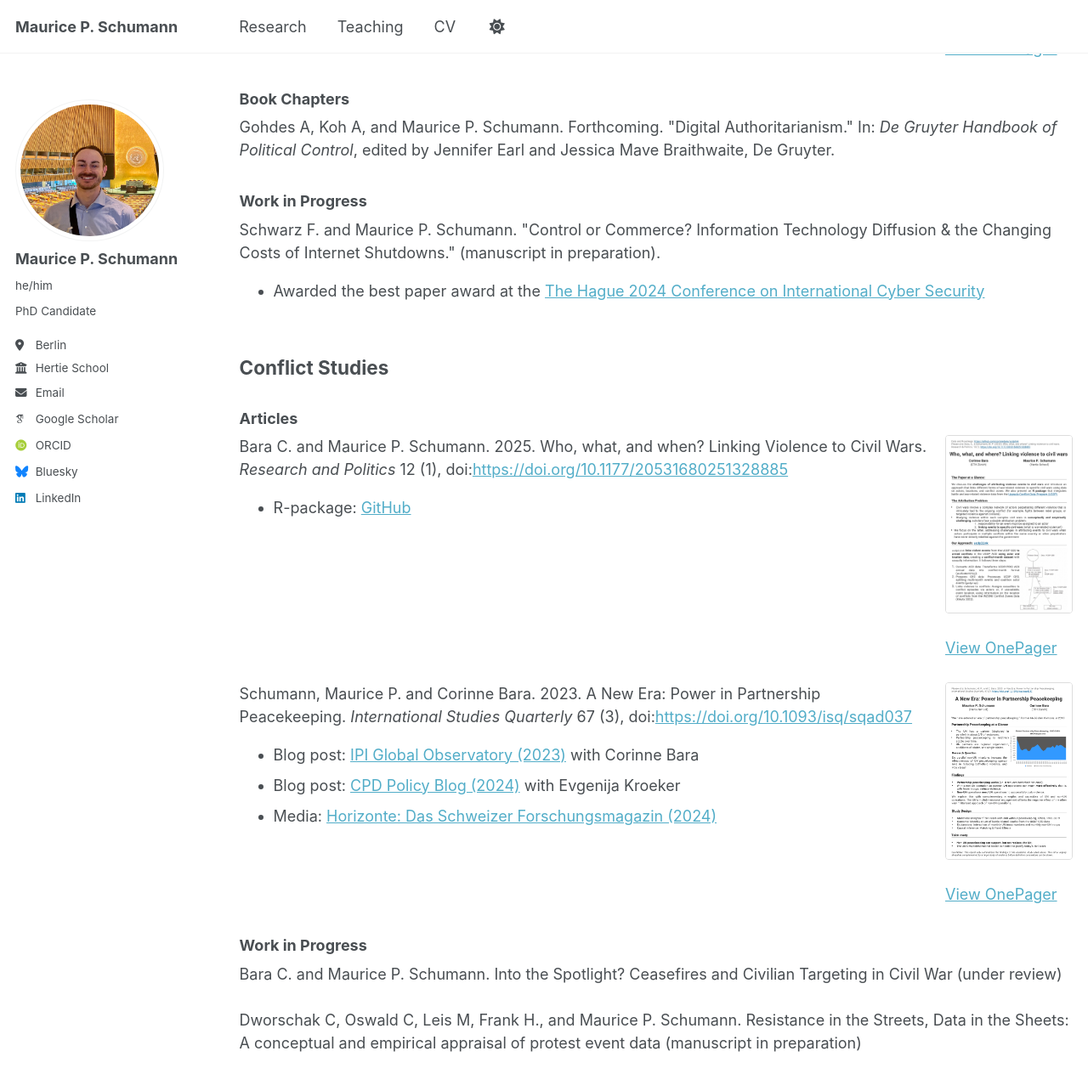
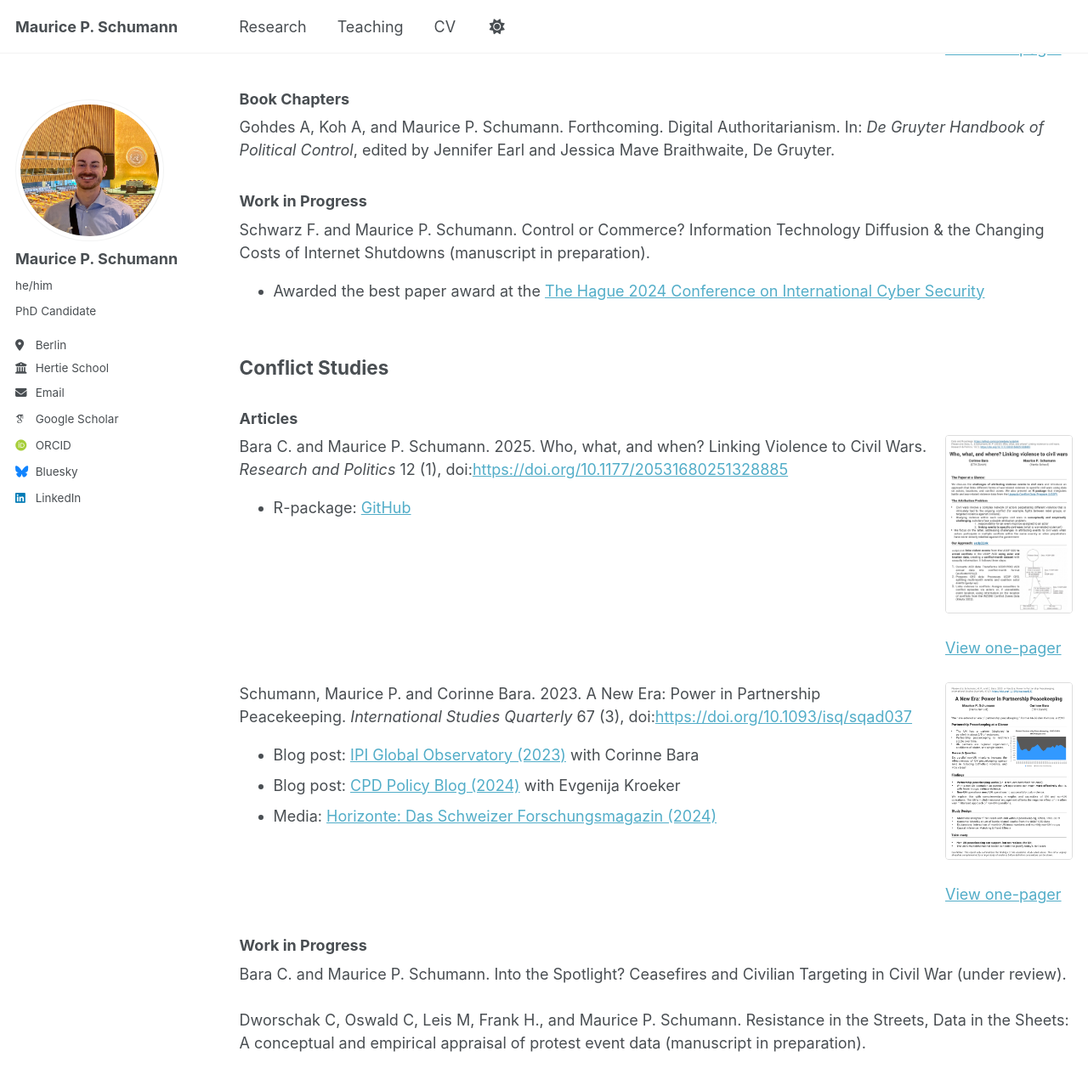
Before and after one commit to mpschumann/mpschumann.github.io, a Jekyll site: the page built from _pages/research.md, in a window 1280 px wide and 1400 px high, scrolled down 645 px. Shown: the top 1277 px of the window at 85% size. Built offline with Jekyll 4.4.1, drawn with Linux system fonts in a browser that asks for light colours; some web fonts are replaced; a script that is not in the unit is left out; some of the changed text lies outside the part shown.

Commit message:
researchupdate

```diff
--- a/_pages/research.md
+++ b/_pages/research.md
@@ -35,10 +35,10 @@ I am a comparative political scientist who works primarily with quantitative met
 
 <div class="publication-entry">
   <div class="info">
-    Schumann, M.P. (2025). “Legalizing Control: The Rise of Restrictive Internet Regulation.” <em>Democratization</em>, 1–26.
+    Schumann, M.P. (2025). Legalizing Control: The Rise of Restrictive Internet Regulation. <em>Democratization</em>, 1–26.
     doi:<a href="https://doi.org/10.1080/13510347.2025.2503370">10.1080/13510347.2025.2503370</a><br>
     <ul>
-      <li><a href="https://dataverse.harvard.edu/">Replication Material: Dataverse</a></li>
+      <li><a href="https://dataverse.harvard.edu/dataset.xhtml?persistentId=doi:10.7910/DVN/UNASYJ">Replication Material: Dataverse</a></li>
     </ul>
   </div>
   <div class="thumb">
@@ -46,7 +46,7 @@ I am a comparative political scientist who works primarily with quantitative met
       <img src="/images/onepagers/Schumann-2025-1pager.png" alt="1-Pager thumbnail" />
     </a>
     <br>
-    <a href="/images/onepagers/Schumann-2025-1pager.pdf" target="_blank">View OnePager</a>
+    <a href="/images/onepagers/Schumann-2025-1pager.pdf" target="_blank">View one-pager</a>
   </div>
 </div>
 
@@ -54,7 +54,7 @@ I am a comparative political scientist who works primarily with quantitative met
 
 <div class="publication-entry">
   <div class="info">
-    Gohdes A, Koh A, and Maurice P. Schumann. Forthcoming. "Digital Authoritarianism." In: <em>De Gruyter Handbook of Political Control</em>, edited by Jennifer Earl and Jessica Mave Braithwaite, De Gruyter.
+    Gohdes A, Koh A, and Maurice P. Schumann. Forthcoming. Digital Authoritarianism. In: <em>De Gruyter Handbook of Political Control</em>, edited by Jennifer Earl and Jessica Mave Braithwaite, De Gruyter.
   </div>
 </div>
 
@@ -62,7 +62,7 @@ I am a comparative political scientist who works primarily with quantitative met
 
 <div class="publication-entry">
   <div class="info">
-    Schwarz F. and Maurice P. Schumann. "Control or Commerce? Information Technology Diffusion &amp; the Changing Costs of Internet Shutdowns." (manuscript in preparation).
+    Schwarz F. and Maurice P. Schumann. Control or Commerce? Information Technology Diffusion &amp; the Changing Costs of Internet Shutdowns (manuscript in preparation).
     <ul>
       <li>
         Awarded the best paper award at the
@@ -90,7 +90,7 @@ I am a comparative political scientist who works primarily with quantitative met
       <img src="/images/onepagers/Bara-Schumann-2025-1pager.jpeg" alt="1-Pager thumbnail" />
     </a>
     <br>
-    <a href="/images/onepagers/Bara-Schumann-2025-1pager.pdf" target="_blank">View OnePager</a>
+    <a href="/images/onepagers/Bara-Schumann-2025-1pager.pdf" target="_blank">View one-pager</a>
   </div>
 </div>
 
@@ -108,7 +108,7 @@ I am a comparative political scientist who works primarily with quantitative met
       <img src="/images/onepagers/Schumann-Bara-2023-1pager.png" alt="1-Pager thumbnail" />
     </a>
     <br>
-    <a href="/images/onepagers/Schumann-Bara-2023-1pager.pdf" target="_blank">View OnePager</a>
+    <a href="/images/onepagers/Schumann-Bara-2023-1pager.pdf" target="_blank">View one-pager</a>
   </div>
 </div>
 
@@ -116,12 +116,12 @@ I am a comparative political scientist who works primarily with quantitative met
 
 <div class="publication-entry">
   <div class="info">
-    Bara C. and Maurice P. Schumann. Into the Spotlight? Ceasefires and Civilian Targeting in Civil War (under review)
+    Bara C. and Maurice P. Schumann. Into the Spotlight? Ceasefires and Civilian Targeting in Civil War (under review).
   </div>
 </div>
 
 <div class="publication-entry">
   <div class="info">
-    Dworschak C, Oswald C, Leis M, Frank H., and Maurice P. Schumann. Resistance in the Streets, Data in the Sheets: A conceptual and empirical appraisal of protest event data (manuscript in preparation)
+    Dworschak C, Oswald C, Leis M, Frank H., and Maurice P. Schumann. Resistance in the Streets, Data in the Sheets: A conceptual and empirical appraisal of protest event data (manuscript in preparation).
   </div>
 </div>
```
